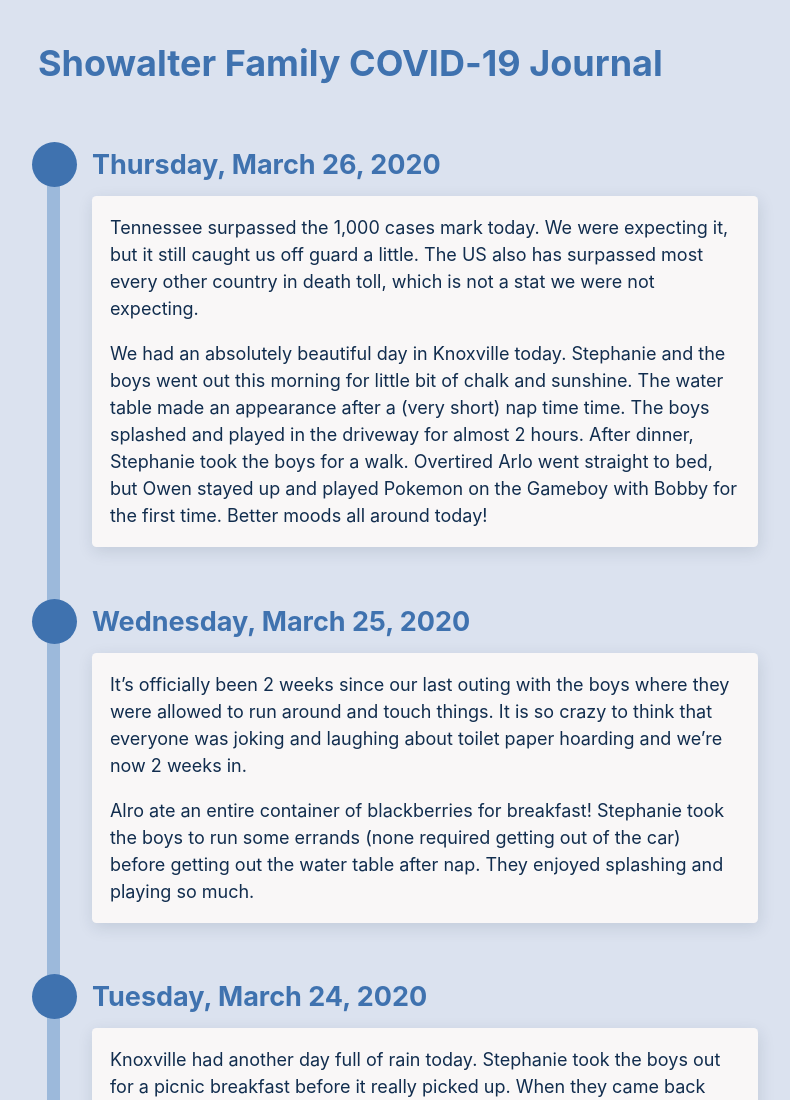
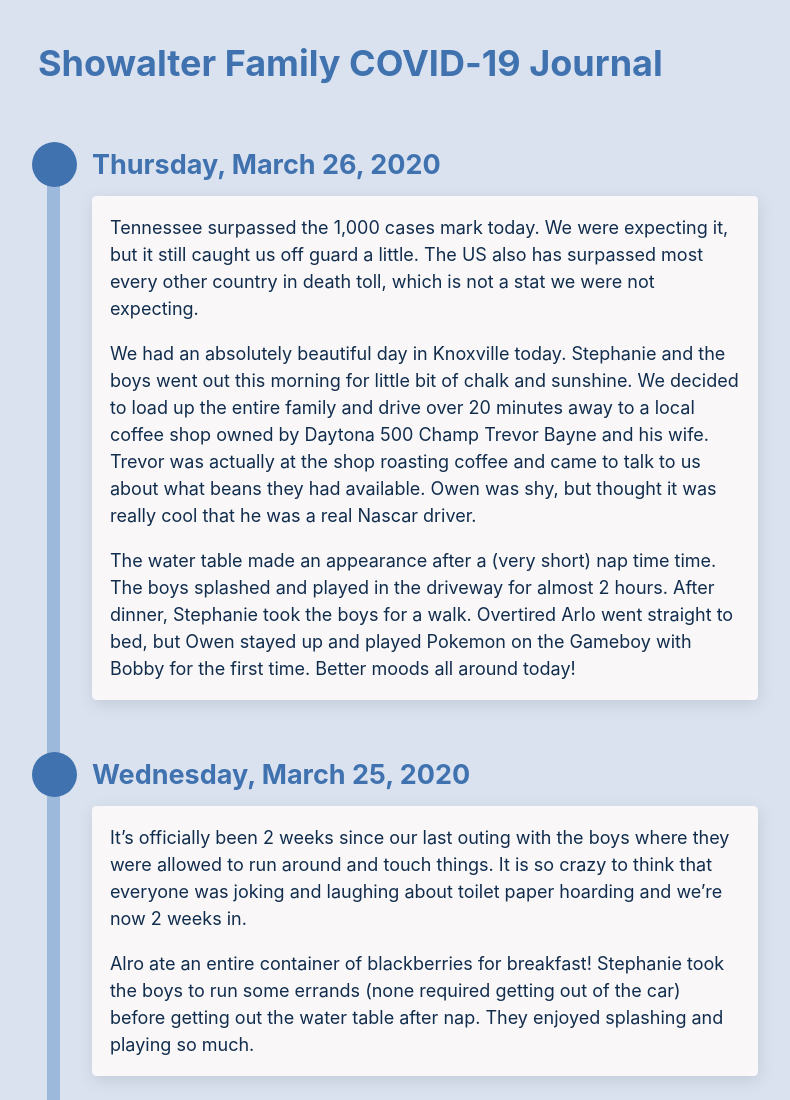
Before and after one commit to orangedaisy/showalt-family, an Eleventy site: page index.njk in a window 1280 px wide. Shown: the top 1100 px of the page, without its empty margins (242-1032 px from the left). Built offline with nearby package versions, Linux system fonts and the light colour scheme; Eleventy itself is replaced by a stand-in of ours; files that its build step writes are made by us from their sources.

Commit message:
Update Journal “2020-03-26-1”

```diff
--- a/posts/2020-03-26-1.md
+++ b/posts/2020-03-26-1.md
@@ -4,4 +4,6 @@ date: '2020-03-26'
 ---
 Tennessee surpassed the 1,000 cases mark today. We were expecting it, but it still caught us off guard a little. The US also has surpassed most every other country in death toll, which is not a stat we were not expecting.
 
-We had an absolutely beautiful day in Knoxville today. Stephanie and the boys went out this morning for little bit of chalk and sunshine. The water table made an appearance after a (very short) nap time time. The boys splashed and played in the driveway for almost 2 hours. After dinner, Stephanie took the boys for a walk. Overtired Arlo went straight to bed, but Owen stayed up and played Pokemon on the Gameboy with Bobby for the first time. Better moods all around today!
+We had an absolutely beautiful day in Knoxville today. Stephanie and the boys went out this morning for little bit of chalk and sunshine. We decided to load up the entire family and drive over 20 minutes away to a local coffee shop owned by Daytona 500 Champ Trevor Bayne and his wife. Trevor was actually at the shop roasting coffee and came to talk to us about what beans they had available. Owen was shy, but thought it was really cool that he was a real Nascar driver.
+
+The water table made an appearance after a (very short) nap time time. The boys splashed and played in the driveway for almost 2 hours. After dinner, Stephanie took the boys for a walk. Overtired Arlo went straight to bed, but Owen stayed up and played Pokemon on the Gameboy with Bobby for the first time. Better moods all around today!
```
